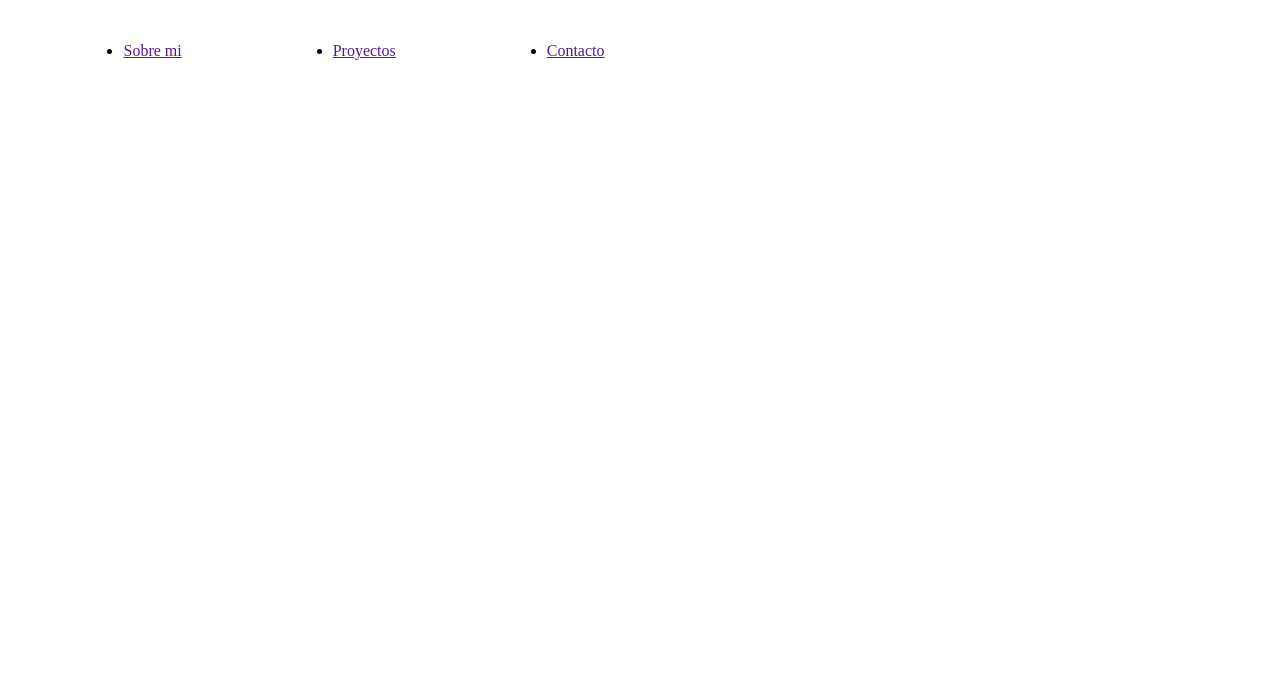
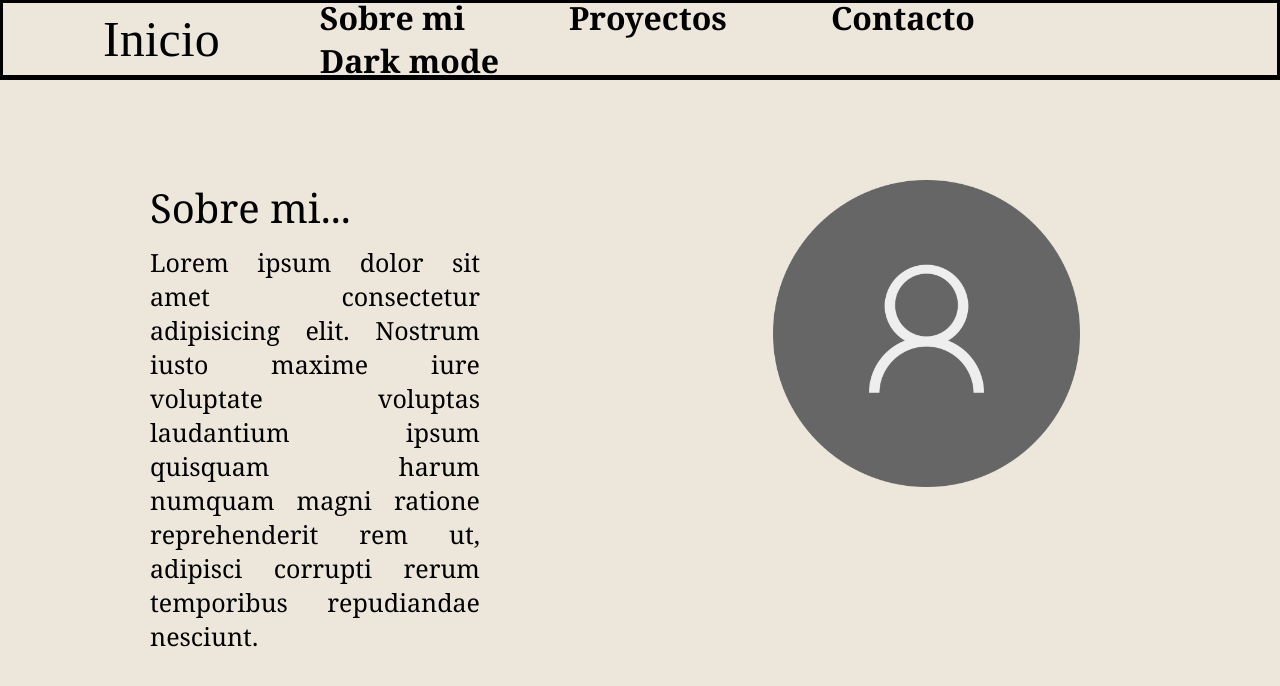
Before and after one commit to alvarodc99/alvarodc99.github.io, a plain HTML site: page index.html in a window 1280 px wide. Drawn offline with Linux system fonts and the light colour scheme.

Commit message:
creado el header y la seccion Sobre mi

```diff
--- a/index.html
+++ b/index.html
@@ -7,17 +7,21 @@
     <link rel="stylesheet" href="styles.css">
 </head>
 <body>
-    <header>
-        <nav>
-            <a href="#Inicio"><img src="blob:null/621f34b3-b85b-42c2-b95b-fef811a4d336" alt=""></a>
-            <ul id="menu">
-                <li><a href="">Sobre mi</a></li>
-                <li><a href="">Proyectos</a></li>
-                <li><a href="">Contacto</a></li>
-            </ul>
+    <header class="header">
+        <a href="#Inicio" id="inicio" class="hover-zoom">Inicio</a>
+        <nav class="navegacion">
+            <a href="" class="hover-zoom">Sobre mi</a>
+            <a href="" class="hover-zoom">Proyectos</a>
+            <a href="" class="hover-zoom">Contacto</a>
+            <a href="" class="hover-zoom">Dark mode</a>
         </nav>
     </header>
-    <div></div>
-</div>
+    <div id="sobreMi">
+        <img src="/img/perfildef.png" alt="" id="fotoPerfil">
+        <div class="contenedorTexto">
+            <h1 class="titulo">Sobre mi...</h1>
+            <p class="textoSobreMi">Lorem ipsum dolor sit amet consectetur adipisicing elit. Nostrum iusto maxime iure voluptate voluptas laudantium ipsum quisquam harum numquam magni ratione reprehenderit rem ut, adipisci corrupti rerum temporibus repudiandae nesciunt.</p>
+        </div>
+    </div>
 </body>
 </html>
--- a/styles.css
+++ b/styles.css
@@ -1,9 +1,105 @@
-nav {
-    justify-content: space-between;
+* {
+    margin:0;
+    padding:0;
+    box-sizing: border-box;
 }
 
-#menu {
+body {
+    min-height: 100vh;
+    background-color: #ECE6DB;
+}
+
+.header {
+    position: sticky;
+    background-color: #ECE6DB;
+    width: 100%;
+    top: 0;
+    left: 0;
+    padding: 20px 100px;
     display: flex;
-    justify-content: space-around;
-    width: 50%;
+    justify-content: space-between;
+    align-items: center;
+    z-index: 100;
+    border-bottom: 5px;
+    border-style: solid;
+    height: 10vh;
 }
+
+.navegacion a, a:visited, a:active {
+    font-size: 32px;
+    margin-left: 100px;
+    text-decoration: none;
+    color: black;
+    font-family: Cambria, Cochin, Georgia, Times, 'Times New Roman', serif;
+    font-weight: 999;
+}
+
+
+#inicio {
+    font-size: 50px;
+    text-decoration: none;
+    color: black;
+    transition: all 1s ease-out 100ms;
+
+}
+
+.hover-zoom {
+    display: inline-block;
+    position: relative;
+    color: black;
+    transition: all 1s ease-out 100ms;
+}
+
+.hover-zoom:after {
+    content: '';
+    position: absolute;
+    width: 100%;
+    transform: scaleX(0);
+    height: 2px;
+    bottom: 0;
+    left: 0;
+    background-color: black;
+    transform-origin: bottom right;
+    transition: transform 0.25s ease-out;
+}
+
+.hover-zoom:hover:after {
+    transform: scaleX(1);
+    transform-origin: bottom left;
+}
+
+.hover-zoom:hover {
+    transform: scale(1.5);
+    font-weight: 900;
+}
+
+#sobreMi {
+    position: relative;
+    height: 90vh;
+    font-family: Cambria, Cochin, Georgia, Times, 'Times New Roman', serif;
+    overflow: scroll;
+}
+
+.contenedorTexto {
+    margin-left: 150px;
+    margin-right: 800px;
+    margin-top: 100px;
+}
+
+#fotoPerfil {
+    float: right;
+    margin-top: 100px;
+    margin-right: 200px;
+    width: 24%;
+}
+
+.titulo {
+    font-weight: 200;
+    font-size: 40px ;
+}
+
+.textoSobreMi {
+    text-align: justify;
+    margin-top: 10px;
+    font-size: 25px;
+}
```
Also changed, not shown: img/home.png (added), img/perfildef.png (added), 1 other file.
